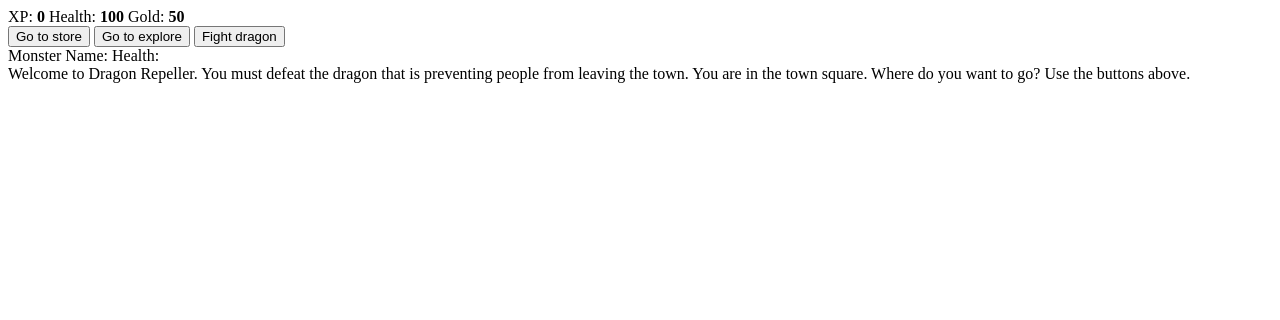
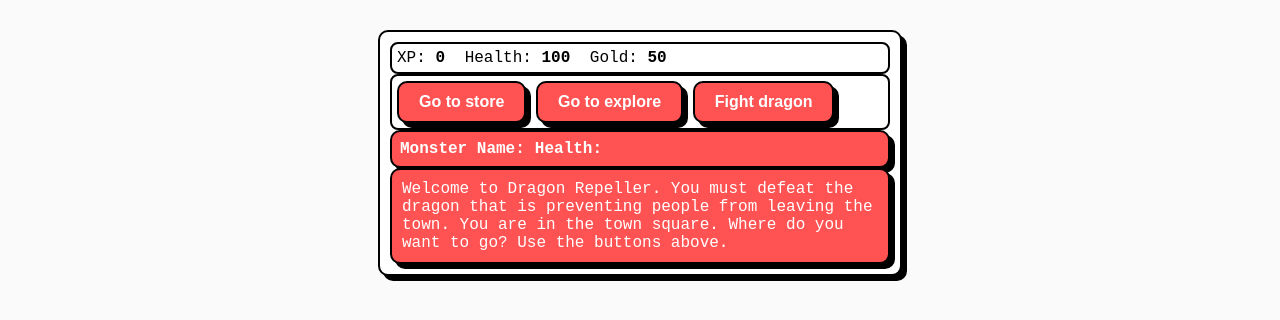
Before and after one commit to Alsegurarp/RPG_game, a plain HTML site: page index.html in a window 1280 px wide. Drawn offline with Linux system fonts and the light colour scheme; a script that the page names is missing.

Commit message:
New styles

```diff
--- a/index.html
+++ b/index.html
@@ -2,7 +2,7 @@
 <html lang="en">
   <head>
     <meta charset="utf-8">
-    <link rel="stylesheet" href="./styles.css">
+    <link rel="stylesheet" href="./estilos.css">
     <script defer src="./script.js"></script>
     <title>RPG - Dragon Repeller</title>
   </head>
```
